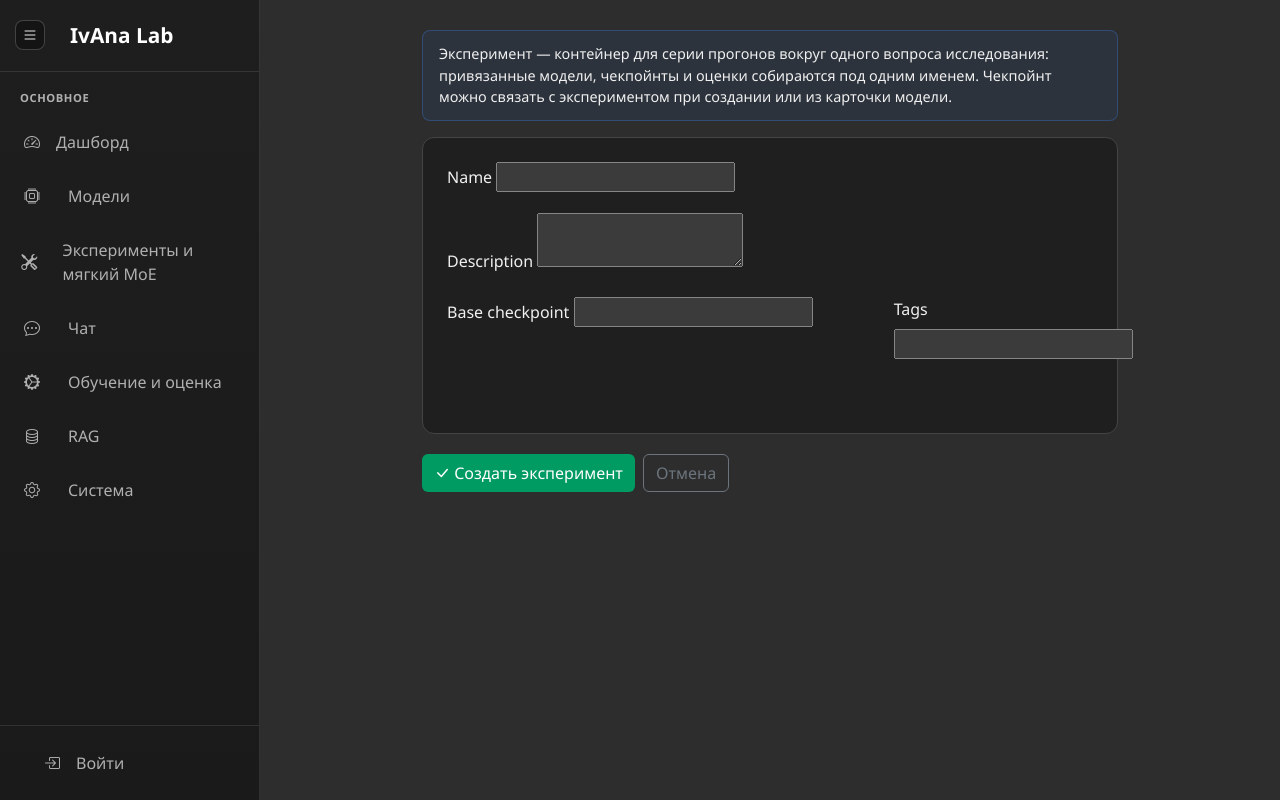
After one commit to wiskeone/ivanna-lab, a Django app: template app/ivanna_model_manager/templates/ivanna_model_manager/experiment_form.html in a window 1280 px wide. The commit adds this page. Run offline with Django 5.2, Linux system fonts and the light colour scheme; the template is opened without the code that fills it, so the values that code supplies are empty, except form fields; tables that the repository leaves empty hold one stand-in row (values such as "Sample post"); form fields are guessed from the names that the template uses; some libraries are stand-ins or nearby versions.

Commit message:
feat: restore /experiments/create (missing template), restyle conversion + experiment forms
- experiment_form.html did not exist (500 on create/edit) — added in
  the platform form style (form-card grid, hint-box, bootstrap widgets)
- conversion create: {{ form.as_p }} replaced with the same grid; help
  texts and GGUF quantization choices now translate (form-level lazy
  labels, model choices untouched); bootstrap classes injected
- ExperimentForm gets the same widget-class injection; tags placeholder
  translatable

```diff
--- /dev/null
+++ b/app/ivanna_model_manager/templates/ivanna_model_manager/experiment_form.html
@@ -0,0 +1,66 @@
+{% extends 'ivanna_model_manager/base.html' %}
+{% load i18n %}
+
+{% block title %}{% if object %}{% trans "Редактирование эксперимента" %}{% else %}{% trans "Новый эксперимент" %}{% endif %}{% endblock %}
+{% block page_title %}{% if object %}{% trans "Редактирование эксперимента" %}{% else %}{% trans "Новый эксперимент" %}{% endif %}{% endblock %}
+
+{% block extra_css %}
+<style>
+    .moe-form-card { background: rgba(30,30,30,0.9); border: 1px solid #444; border-radius: 12px; padding: 24px; margin-bottom: 20px; }
+    .hint-box { background: rgba(59,130,246,0.08); border: 1px solid rgba(59,130,246,0.3); border-radius: 8px; padding: 12px 16px; font-size: 0.9rem; }
+</style>
+{% endblock %}
+
+{% block content %}
+<div class="container" style="max-width: 900px;">
+    <div class="hint-box mb-3">
+        {% trans "Эксперимент — контейнер для серии прогонов вокруг одного вопроса исследования: привязанные модели, чекпойнты и оценки собираются под одним именем. Чекпойнт можно связать с экспериментом при создании или из карточки модели." %}
+    </div>
+
+    <form method="post">
+        {% csrf_token %}
+        <div class="moe-form-card">
+            <div class="row">
+                <div class="col-12 mb-3">
+                    <label class="form-label" for="{{ form.name.id_for_label }}">{{ form.name.label }}</label>
+                    {{ form.name }}
+                    {% if form.name.help_text %}<div class="form-text text-muted">{{ form.name.help_text }}</div>{% endif %}
+                    {% for error in form.name.errors %}<div class="text-danger small">{{ error }}</div>{% endfor %}
+                </div>
+                <div class="col-12 mb-3">
+                    <label class="form-label" for="{{ form.description.id_for_label }}">{{ form.description.label }}</label>
+                    {{ form.description }}
+                    {% if form.description.help_text %}<div class="form-text text-muted">{{ form.description.help_text }}</div>{% endif %}
+                    {% for error in form.description.errors %}<div class="text-danger small">{{ error }}</div>{% endfor %}
+                </div>
+                <div class="col-md-8 mb-3">
+                    <label class="form-label" for="{{ form.base_checkpoint.id_for_label }}">{{ form.base_checkpoint.label }}</label>
+                    {{ form.base_checkpoint }}
+                    {% if form.base_checkpoint.help_text %}<div class="form-text text-muted">{{ form.base_checkpoint.help_text }}</div>{% endif %}
+                    {% for error in form.base_checkpoint.errors %}<div class="text-danger small">{{ error }}</div>{% endfor %}
+                </div>
+                <div class="col-md-4 mb-3">
+                    <label class="form-label" for="{{ form.tags.id_for_label }}">{{ form.tags.label }}</label>
+                    {{ form.tags }}
+                    {% if form.tags.help_text %}<div class="form-text text-muted">{{ form.tags.help_text }}</div>{% endif %}
+                    {% for error in form.tags.errors %}<div class="text-danger small">{{ error }}</div>{% endfor %}
+                </div>
+                <div class="col-12 mb-2">
+                    <div class="form-check">
+                        {{ form.is_active }}
+                        <label class="form-check-label" for="{{ form.is_active.id_for_label }}">{{ form.is_active.label }}</label>
+                    </div>
+                    {% for error in form.is_active.errors %}<div class="text-danger small">{{ error }}</div>{% endfor %}
+                </div>
+            </div>
+            {% if form.non_field_errors %}
+                {% for error in form.non_field_errors %}<div class="text-danger">{{ error }}</div>{% endfor %}
+            {% endif %}
+        </div>
+        <div class="d-flex gap-2">
+            <button type="submit" class="btn btn-primary"><i class="bi bi-check-lg"></i> {% if object %}{% trans "Сохранить" %}{% else %}{% trans "Создать эксперимент" %}{% endif %}</button>
+            <a href="{% url 'experiment_list' %}" class="btn btn-outline-secondary">{% trans "Отмена" %}</a>
+        </div>
+    </form>
+</div>
+{% endblock %}
```
Also changed, not shown: app/ivanna_model_manager/forms.py (+23 -4 lines), app/ivanna_model_manager/templates/ivanna_model_manager/conversion/create.html (+55 -16 lines), app/locale/en/LC_MESSAGES/django.po, 1 other file.
